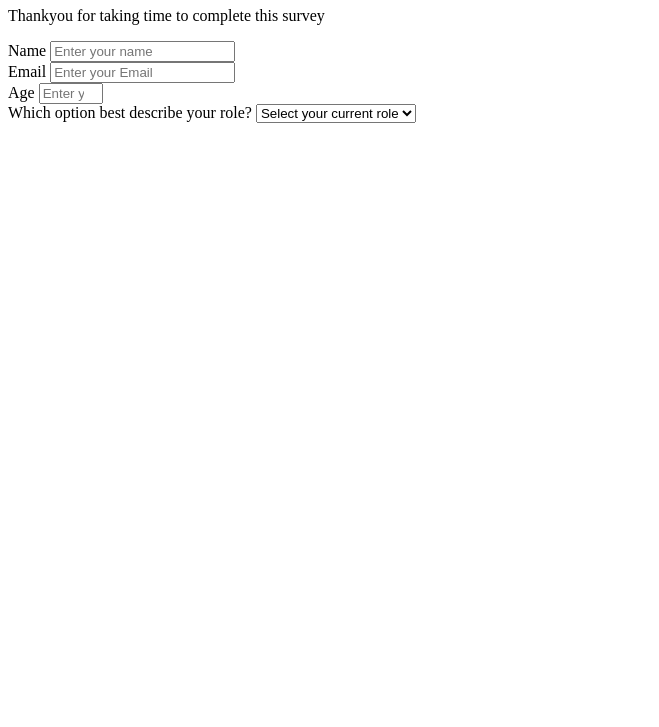
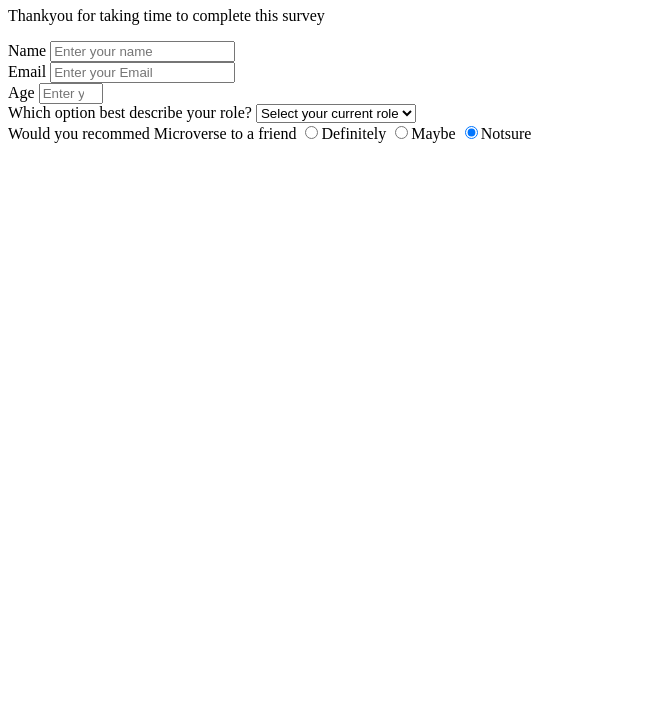
Before and after one commit to AmitKlohan/microverseAmitandThomasSurveyRepo, a plain HTML site: page index.html in a window 1280 px wide. Shown: the part 73-800 px from the top of the page, without its empty margins (0-659 px from the left). Drawn offline with Linux system fonts and the light colour scheme.

Commit message:
added 3 radio button and a label

```diff
--- a/index.html
+++ b/index.html
@@ -35,6 +35,19 @@
              </select>
 
          </div>
+
+         <div class="divBox">
+             <label>Would you recommed Microverse to a friend</label>
+             <label >
+             <input type="radio" name="recommed" value="Definitely" checked>Definitely</input>
+            </label>
+             <label >
+             <input type="radio" name="recommed" value="Maybe" checked>Maybe</input>
+            </label>
+             <label >
+             <input type="radio" name="recommed" value="Notsure" checked>Notsure</input>
+            </label>
+         </div>
     </form>
 
 </body>
```
